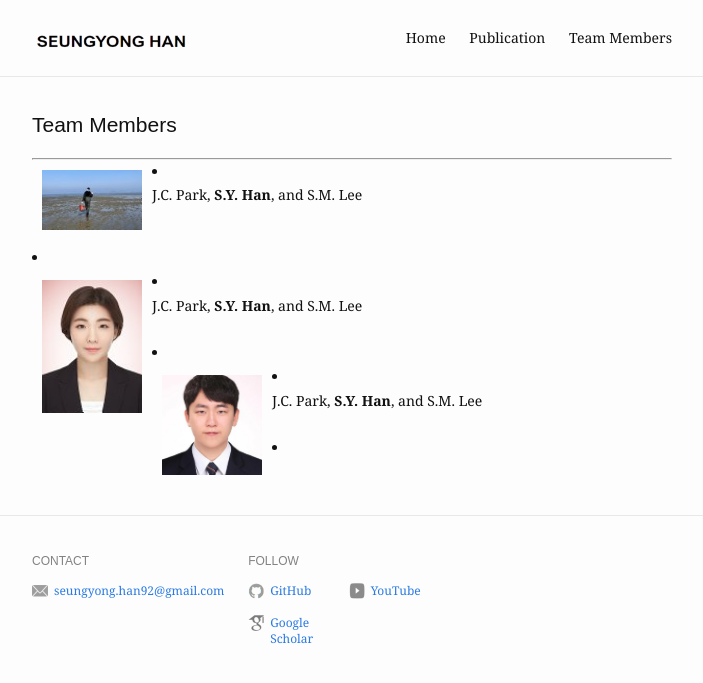
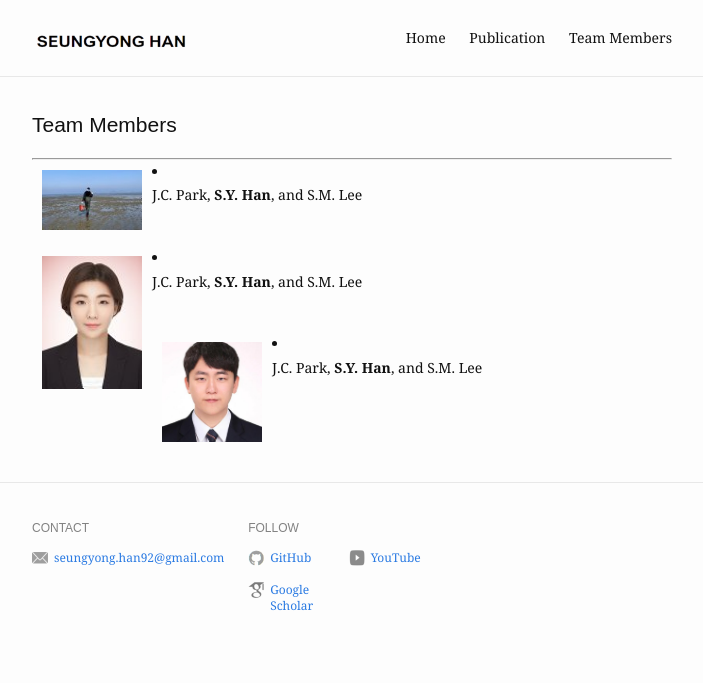
Before and after one commit to seungyong-han/seungyong-han.github.io, a Jekyll site: the page built from members.md, in a window 1280 px wide. Shown: the top 683 px of the page, without its empty margins (288-991 px from the left). Built offline with Jekyll 4.4.1, drawn with Linux system fonts in a browser that asks for light colours.

Commit message:
Update members.md

```diff
--- a/members.md
+++ b/members.md
@@ -13,21 +13,16 @@ ___
   J.C. Park, <b>S.Y. Han</b>, and S.M. Lee<br>
   </li>
 <br />
-<li>
-
  <li>
   <img align="left" src="/assets/img/members/Hyein.jfif" style="border: 10px solid transparent;" width="100"><br>
   J.C. Park, <b>S.Y. Han</b>, and S.M. Lee<br>
   </li>
 <br />
-<li>
-
  <li>
   <img align="left" src="/assets/img/members/jongcheon.jfif" style="border: 10px solid transparent;" width="100"><br>
   J.C. Park, <b>S.Y. Han</b>, and S.M. Lee<br>
   </li>
 <br />
-<li>
 
 <!-- 6. 코무리
 7. 싱
```
